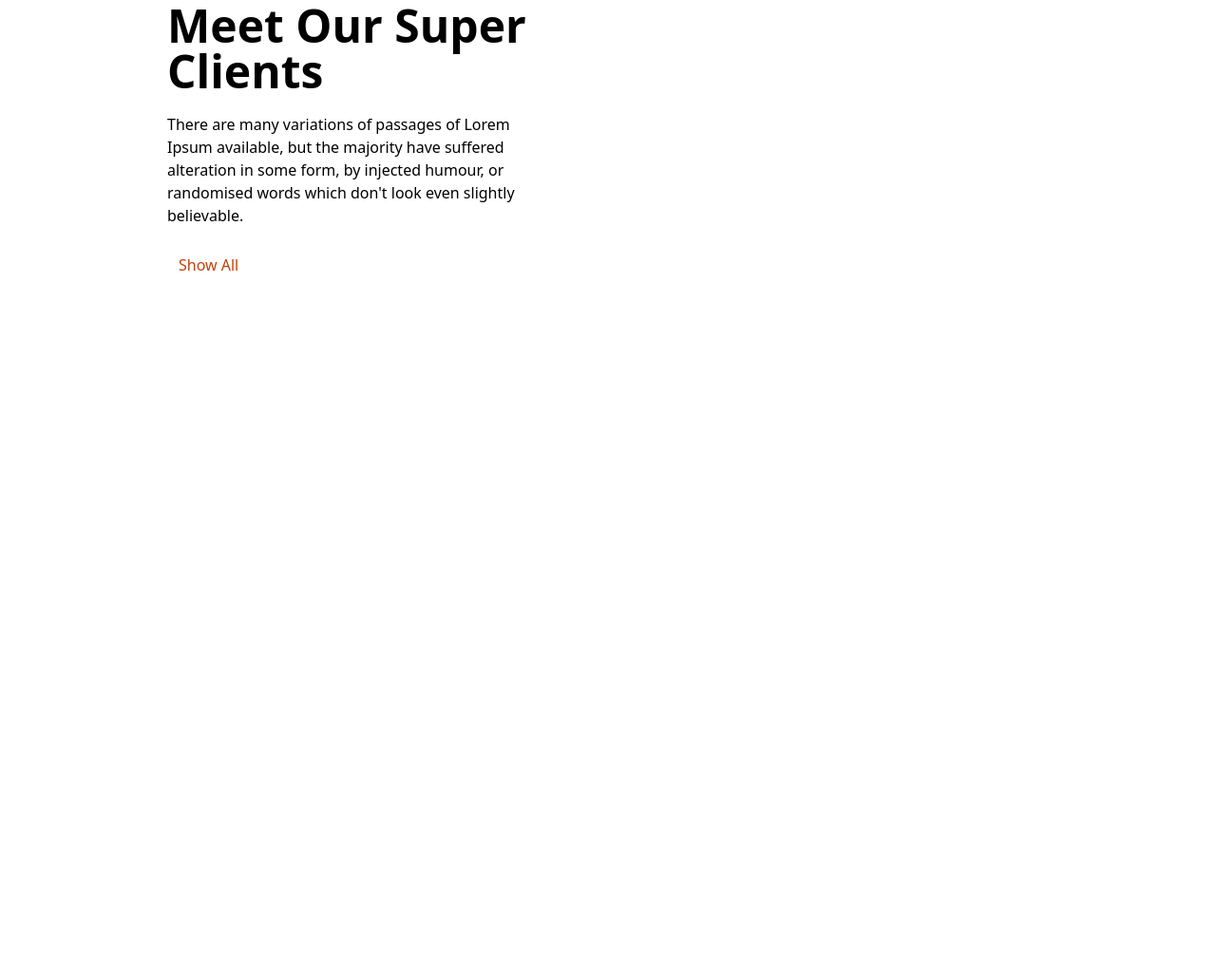
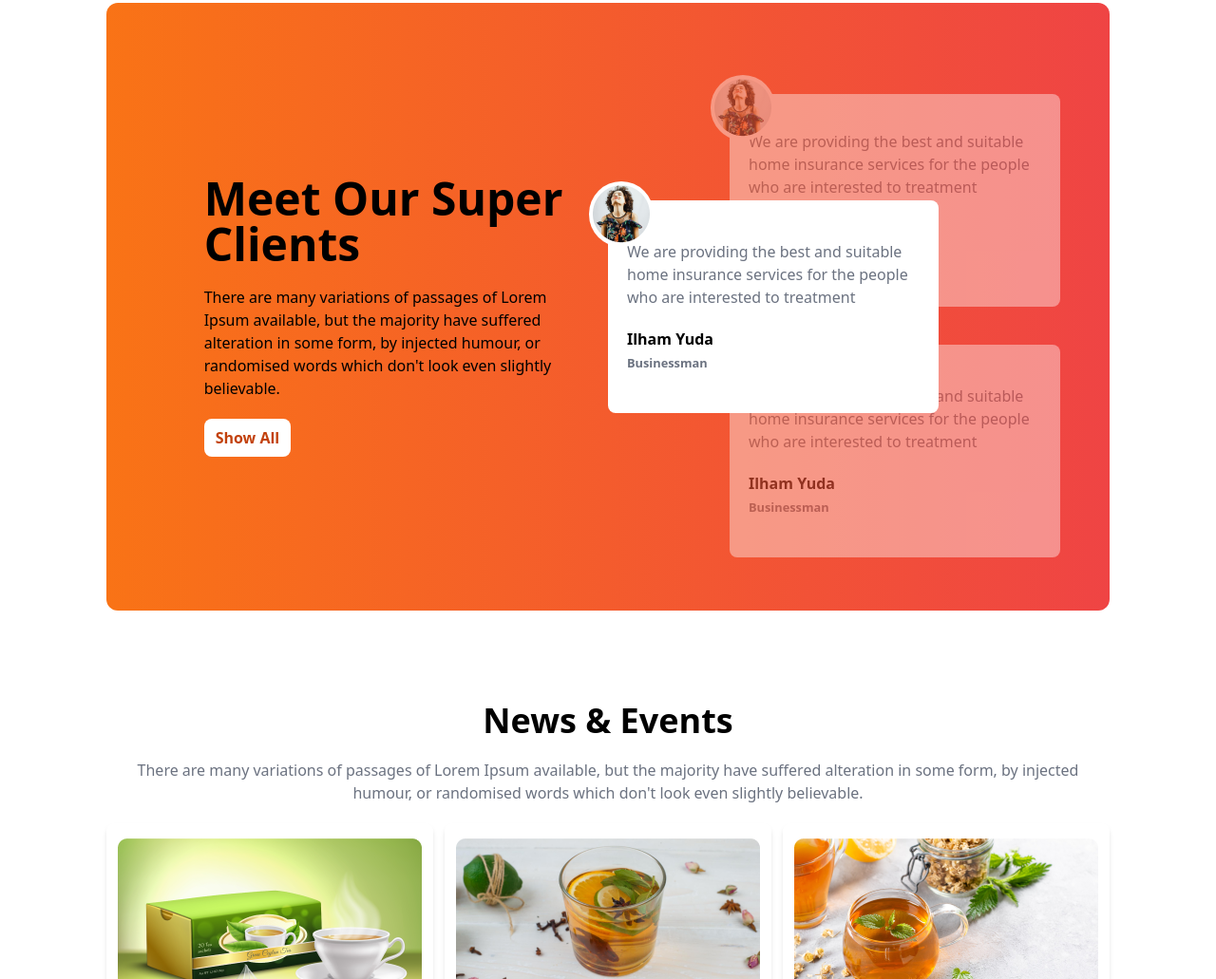
Before and after one commit to mirzaHabibur/tea-house-projects, a plain HTML site: page index.html in a window 1280 px wide. Shown: the part 1769-2800 px from the top of the page at 95% size. Before the commit the page ends 2188 px from the top, so only its background shows below. Drawn offline with nearby package versions, Linux system fonts and the light colour scheme.

Commit message:
added a news and events section

```diff
--- a/index.html
+++ b/index.html
@@ -10,6 +10,7 @@
     <link href="https://fonts.googleapis.com/css2?family=Manrope:wght@200..800&display=swap" rel="stylesheet">
     <!--tailwind cdn-->
     <script src="https://cdn.tailwindcss.com"></script>
+    <script src="https://kit.fontawesome.com/58357617f6.js" crossorigin="anonymous"></script>
 </head>
 <body>
     <!--main content-->
@@ -23,7 +24,7 @@
                 <br>
                 <p class="text-gray-500 w-3/4">Tea and Botanical Solutions Supplier Give Optimum Satisfaction To Your Taste Buds.</p>
                 <br>
-                <button class="bg-gradient-to-r from-orange-500 to-red-500 px-5 py-2 rounded-lg text-white font-bold">Explore More</button>
+                <button class="bg-gradient-to-r from-orange-500 to-red-500 px-5 py-2 rounded-lg text-white font-bold">Explore More<span class=" pl-3 "><i class="fa-solid fa-arrow-right -rotate-45"></i></span></button>
         </div>
         <!--image content-->
         <div class="relative">
@@ -36,9 +37,14 @@
                 <!--icon-->
                 <div>
                     <!--text-->
-                    <div class="ml-2">
+                    <div class="flex items-center gap-5 ml-2">
+                        <div class="text-3xl text-orange-500">
+                            <i class="fa-solid fa-star"></i>
+                        </div>
+                        <div>
                             <h2 class="lg:text-2xl font-bold">5.00</h2>
                             <p>Trust Pilot Ratings</p>
+                        </div>
                     </div>
                 </div>
             </div>
@@ -114,18 +120,97 @@
       </div>
      </section>
      <!--Reviews section-->
+     <!--Meet our section-->
      <section class="mb-24">
-        <div class=" h-32 bg-gradient-to-r- from-orange-500 to-red-500 rounded-xl grid grid-cols-1 lg:grid-cols-2 px-7 md:px-16">
-            <!--text section-->
+        <div class="bg-gradient-to-r from-orange-500 to-red-500 rounded-xl grid grid-cols-1 lg:grid-cols-2 px-7 md:px-16">
+            <!--Text section-->
+           <div class="flex justify-center items-center overflow-hidden">
             <div class="w-5/6">
-            <h1 class="mb-5 text-5xl font-bold">Meet Our Super Clients</h1>
+                <h1 class="text-5xl font-bold mb-5 mt-5">Meet Our Super Clients</h1>
                 <p class="mb-5">There are many variations of passages of Lorem Ipsum available, but the majority have suffered alteration in some form, by injected humour, or randomised words which don't look even slightly believable. </p>
-            <button class="bg-white text-orange-700 px-3 py-2 rounded-lg">Show All</button>
+                <button class=" bg-white font-bold text-orange-700 px-3 py-2 rounded-lg">Show All</button>
                 </div>
-        <!--Review card section-->
+           </div>
+            <!--Reviews card section-->
             <div class="relative py-24">
              <!--top card-->
-         <div class="relative h-56 w-full md:w-3/4 bg-white text-black rounded-lg"></div>
+             <div class="relative left-8 md:left-32 h-56 w-full md:w-3/4 bg-white text-black rounded-lg flex items-center px-5 opacity-40 ">
+             <div class="absolute -top-5 -left-5 bg-white rounded-full ">
+                <img class="p-1" src="/images/client.png" alt="Review card png">
+             </div>
+                <div>
+                    <p class="text-gray-500 mb-5">
+                        We are providing the best and suitable home insurance services for the people who are interested to treatment
+                    </p>
+                    <h1 class="font-bold pt-2">Ilham Yuda</h1>
+                    <small class="font-bold text-gray-500">Businessman</small>
+                </div>
+             </div>
+             <!--Middle card-->
+             <div class="absolute z-10 bottom-44 md:bottom-52">
+                <div class=" left-8 md:left-32 h-56 w-full md:w-3/4 bg-white text-black rounded-lg flex items-center px-5 ">
+                    <div class="absolute -top-5 -left-5 bg-white rounded-full ">
+                       <img class="p-1" src="/images/client.png" alt="Review card png">
+                    </div>
+                       <div>
+                           <p class="text-gray-500 mb-5">
+                               We are providing the best and suitable home insurance services for the people who are interested to treatment
+                           </p>
+                           <h1 class="font-bold">Ilham Yuda</h1>
+                           <small class="font-bold text-gray-500">Businessman</small>
+                       </div>
+                    </div>
+             </div>
+             <!--bottom card-->
+             <div class="relative left-8 md:left-32 top-10 h-56 w-full md:w-3/4 bg-white text-black rounded-lg flex items-center px-5 opacity-40">
+                <div class="absolute -top-5 -left-5 bg-white rounded-full ">
+                   <img class="p-1" src="/images/client.png" alt="Review card png">
+                </div>
+                   <div>
+                       <p class="text-gray-500 mb-5">
+                           We are providing the best and suitable home insurance services for the people who are interested to treatment
+                       </p>
+                       <h1 class="font-bold">Ilham Yuda</h1>
+                       <small class="font-bold text-gray-500">Businessman</small>
+                   </div>
+                </div>
+            </div>
+        </div>
+     </section>
+     <!--News & events-->
+     <section>
+        <div class="text-center">
+            <h1 class=" font-bold text-3xl md:text-4xl mb-5">News & Events</h1>
+            <p class="text-gray-500 mb-5">There are many variations of passages of Lorem Ipsum available, but the majority have suffered alteration in some form, by injected humour, or randomised words which don't look even slightly believable. </p>
+        </div>
+        <!--News & Events card section-->
+        <div class="grid grid-cols-1 md:grid-cols-2 lg:grid-cols-3 gap-3 ">
+            <!--card section-->
+            <div class="rounded-lg shadow-md bg-white pl-3 mb-4 overflow-hidden ">
+                <img class="pt-4" src="/images/news-1.png" alt="">
+                <br>
+                <p class="py-3 text-gray-500">Feb 05, 2027</p>
+                <h2 class="font-bold text-3xl md:text-4xl lg:py-5 py-4 ">Collecting 8 points for discount</h2>
+                <p>There are many variations of passages of Lorem Ipsum available.</p>
+                <button class="font-bold text-xl md:text-xl">Learn More</button>
+            </div>
+            <!--card 2-->
+            <div class="rounded-lg shadow-md bg-white pl-3 mb-4 overflow-hidden ">
+                <img class="pt-4" src="/images/news-2.png" alt="">
+                <br>
+                <p class="py-3 text-gray-500">Feb 05, 2027</p>
+                <h2 class="font-bold text-3xl md:text-4xl lg:py-5 py-4 ">Collecting 8 points for discount</h2>
+                <p>There are many variations of passages of Lorem Ipsum available.</p>
+                <button class="font-bold text-xl md:text-xl">Learn More</button>
+            </div>
+            <!--card 3-->
+            <div class="rounded-lg shadow-md bg-white pl-3 mb-4 overflow-hidden ">
+                <img class="pt-4" src="/images/news-3.png" alt="">
+                <br>
+                <p class="py-3 text-gray-500">Feb 05, 2027</p>
+                <h2 class="font-bold text-3xl md:text-4xl lg:py-5 py-4 ">Collecting 8 points for discount</h2>
+                <p>There are many variations of passages of Lorem Ipsum available.</p>
+                <button class="font-bold text-xl md:text-xl">Learn More</button>
             </div>
         </div>
      </section>
```
Lines whose indentation alone changed are shown as unchanged.
